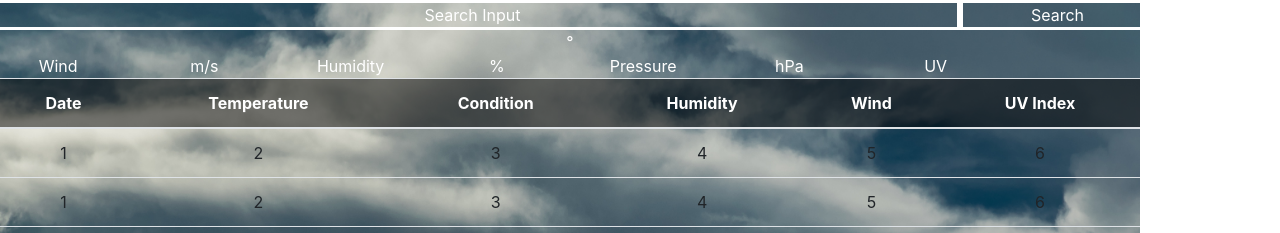
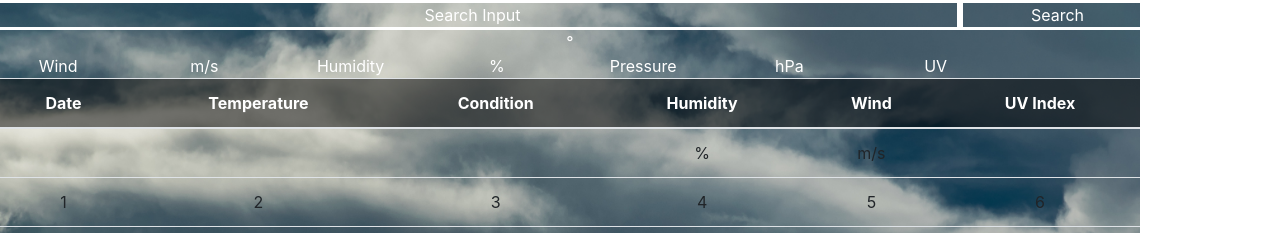
Before and after one commit to abautista3712/reactWeatherDashboard, a React (Create React App) app: page / in a window 1280 px wide. Shown: the top 233 px of the page. Built offline with nearby package versions, Linux system fonts and the light colour scheme; no server answers; the HTML template or start-up script is replaced by a standard one.

Commit message:
Added first table row.

```diff
--- a/src/Components/FiveDayTable.js
+++ b/src/Components/FiveDayTable.js
@@ -10,15 +10,23 @@ function FiveDayTable() {
   const [condition, setCondition] = useState();
   const [humidity, setHumidity] = useState();
   const [wind, setWind] = useState();
+  const [windDirection, setWindDirection] = useState();
   const [UV, setUV] = useState();
 
   useEffect(() => {
     API.getFiveDayForecast().then((res) => {
-      console.log(res.data);
+      console.log(res);
+      setDate();
+      setTemperature(res.data.list[2].main.temp);
+      setCondition(res.data.list[2].weather[0].main);
+      setHumidity(res.data.list[2].main.humidity);
+      setWind(res.data.list[2].wind.speed);
+      setWindDirection(res.data.list[2].wind.deg);
+      setUV();
     });
-  });
+  }, []);
 
-  const noonArr = [2, 10, 18, 26, 34];
+  // const noonArr = [2, 10, 18, 26, 34];
 
   return (
     <Row>
@@ -37,12 +45,14 @@ function FiveDayTable() {
           <tbody>
             {/* Tomorrow */}
             <tr>
-              <td>1</td>
-              <td>2</td>
-              <td>3</td>
-              <td>4</td>
-              <td>5</td>
-              <td>6</td>
+              <td>{date}</td>
+              <td>{temperature}</td>
+              <td>{condition}</td>
+              <td>{humidity} %</td>
+              <td>
+                {wind} m/s {windDirection}
+              </td>
+              <td>{UV}</td>
             </tr>
             {/* +2 Days */}
             <tr>
```
